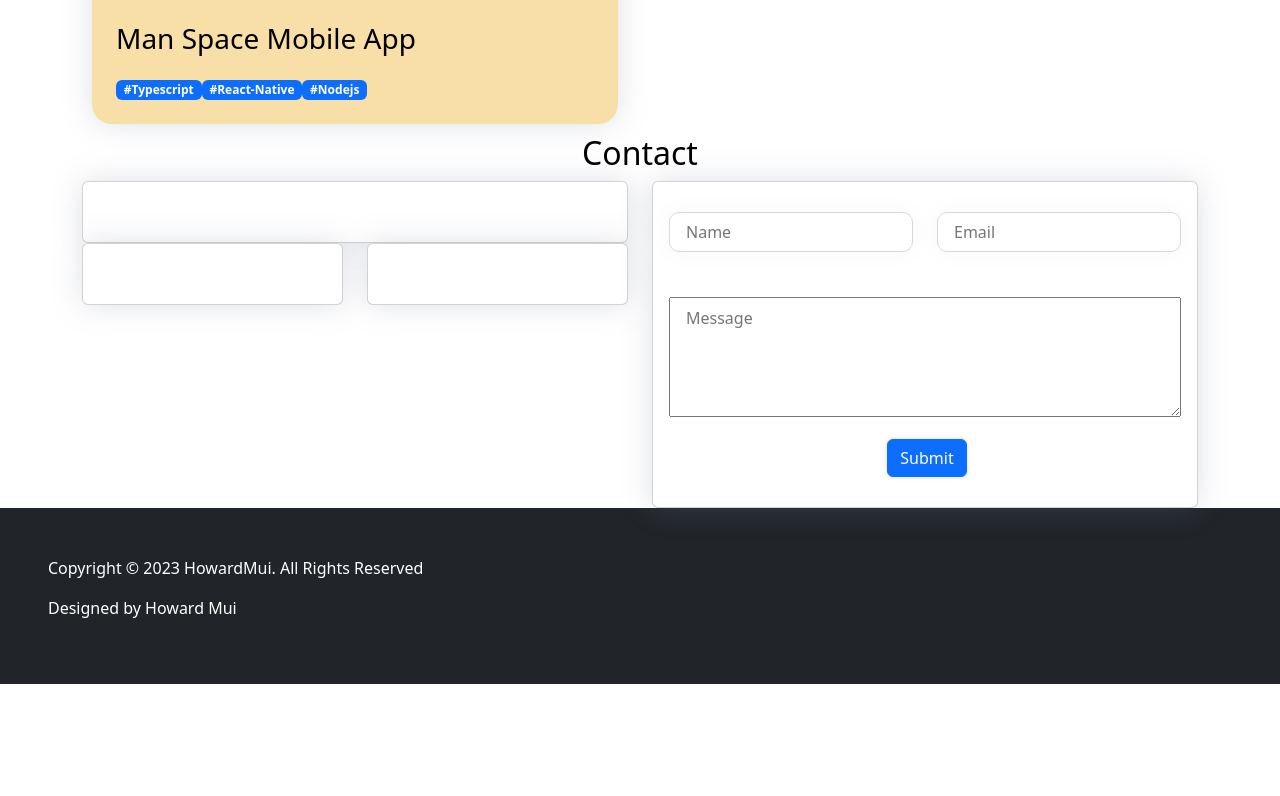
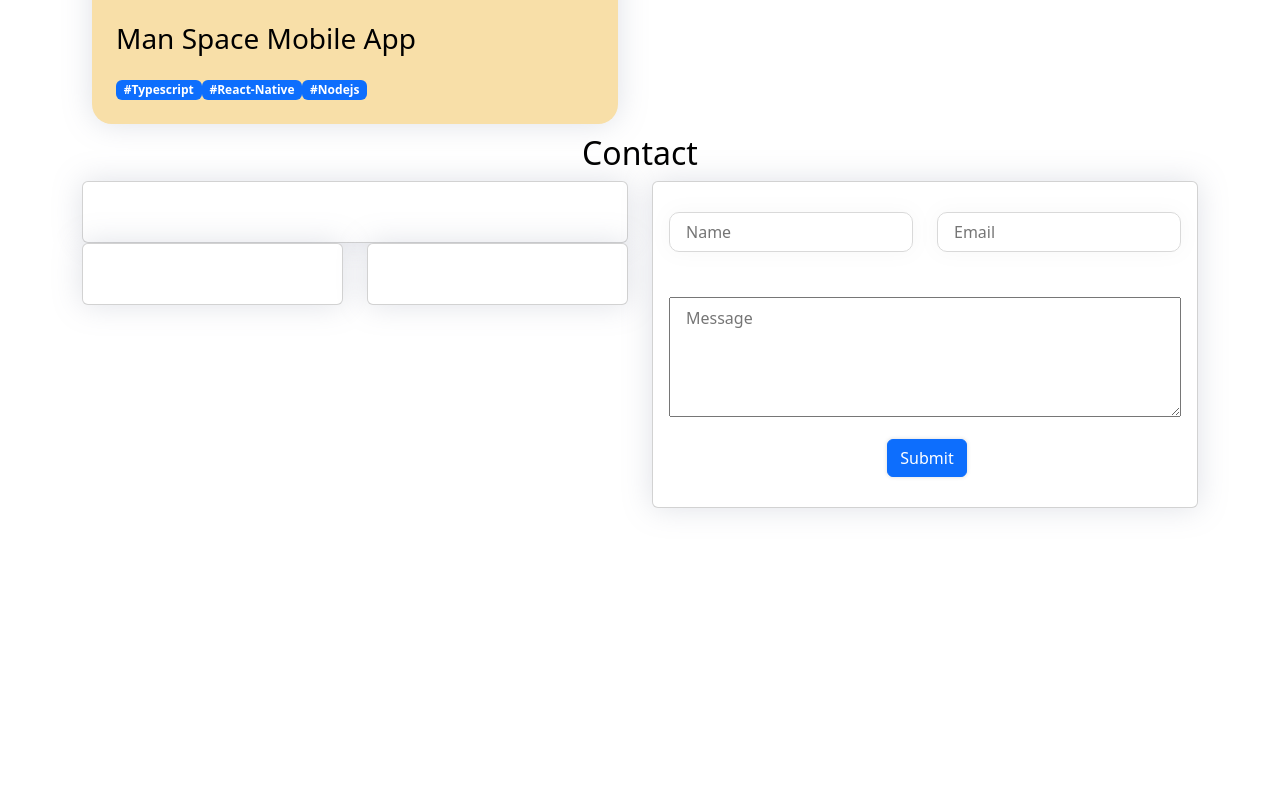
Before and after one commit to HowardMui/howard-resume-react, a React (Create React App) app: page / in a window 1280 px wide. Shown: the part 5584-6380 px from the top of the page. Before the commit the page ends 6268 px from the top, so only its background shows below. Built offline with nearby package versions, Linux system fonts and the light colour scheme.

Commit message:
fix: react key warning

```diff
--- a/src/app/components/About/MySkillFlipCard.tsx
+++ b/src/app/components/About/MySkillFlipCard.tsx
@@ -59,10 +59,8 @@ export const MySkillFlipCard = ({ cardData }: Props) => {
           className="cus-card flipcard back-card"
         >
           {cardData.languages.map((lang, index) => (
-            <ul>
-              <li className="" key={index}>
-                {lang}
-              </li>
+            <ul key={index}>
+              <li>{lang}</li>
             </ul>
           ))}
         </motion.div>
--- a/src/app/pages/ContactContainer/ContactContainer.tsx
+++ b/src/app/pages/ContactContainer/ContactContainer.tsx
@@ -5,7 +5,7 @@ import { Col, Row } from 'react-bootstrap';
 
 const ContactContainer = () => {
   return (
-    <div className="">
+    <div className="" style={{ minHeight: '900px' }}>
       <h2 className={`text-center`}>Contact</h2>
       <Row>
         <Col md={6}>
```
